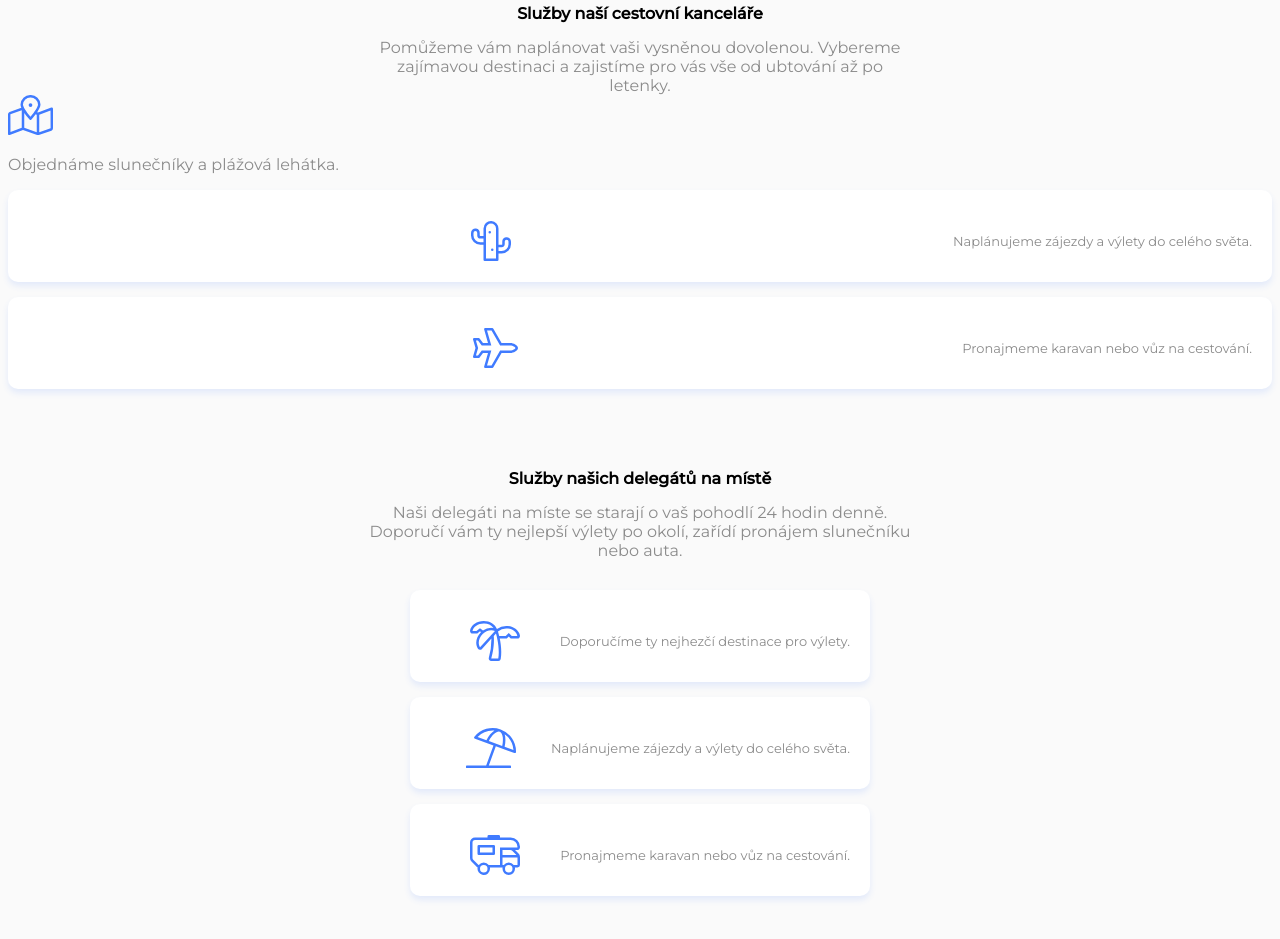
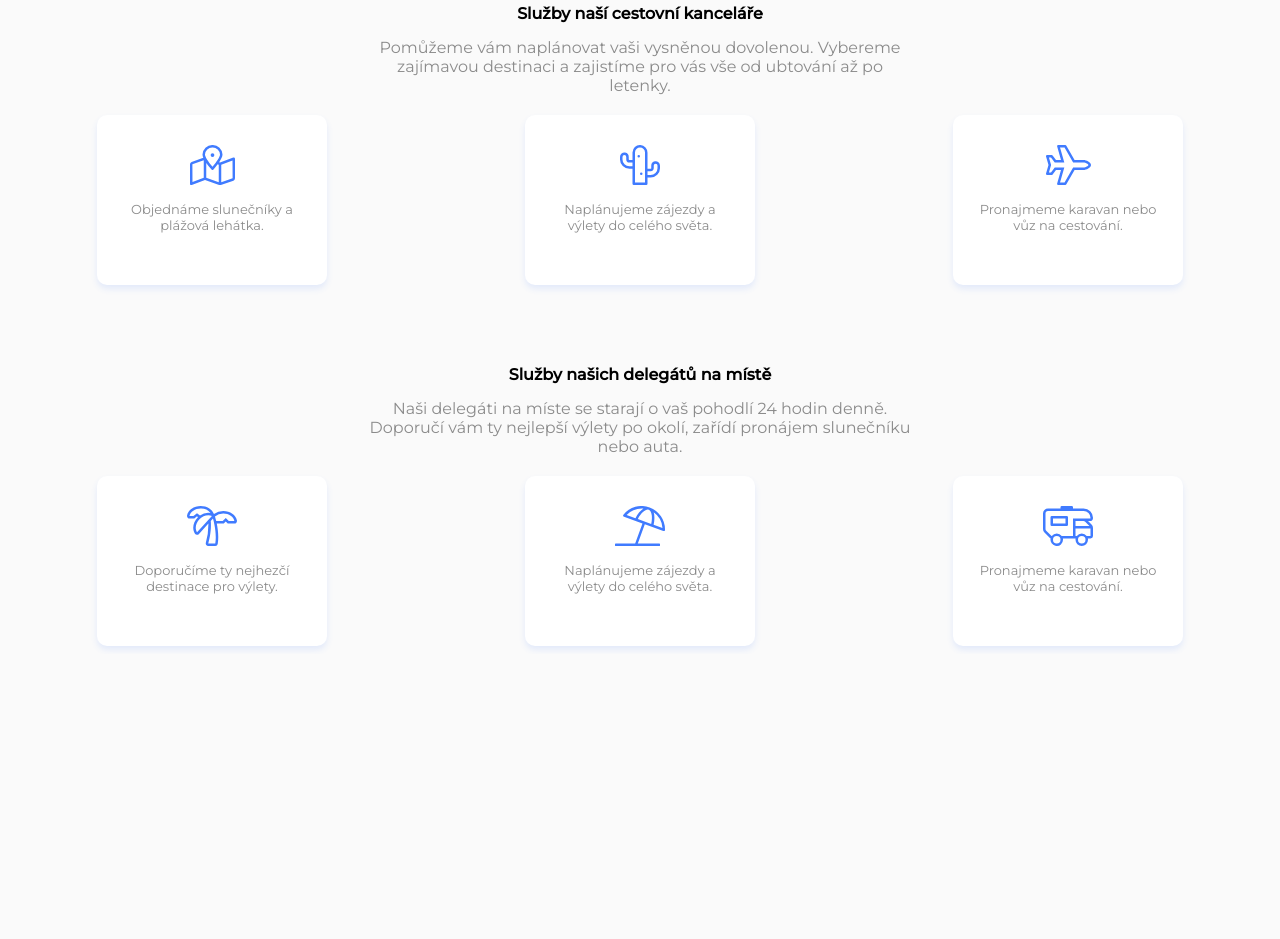
Before and after one commit to prochmi/prochmi-sluzby_povinny, a plain HTML site: page index.html in a window 1280 px wide. Shown: the part 693-1632 px from the top of the page. After the commit the page ends 1347 px from the top, so only its background shows below. Drawn offline with Linux system fonts and the light colour scheme.

Commit message:
Zmeny_tablet

```diff
--- a/index.html
+++ b/index.html
@@ -15,9 +15,9 @@
 </head>
 <body>
     <header >
-            <div class="prvnirada">
+
                     <div class="obrazek">
-                        <img  src="image/happy-traveler.svg" alt="happy-traveler">
+                        <img  class="cestovatel" src="image/happy-traveler.svg" alt="happy-traveler">
                     </div>
                     <div class="h">
                         <h1 >Happy Travels</h1>
@@ -30,12 +30,12 @@
                         <a class="druhy" href="#">Raději pohodu na pláži</a>
                     </div>
 
-                    </div>
 
-    </header>
+
+        </header>
 
             <main>
-                <div class="druharada">
+
 
                     <div class="sluzby">
                         <h2>Služby naší cestovní kanceláře</h2>
@@ -44,30 +44,26 @@
                         Vybereme zajímavou destinaci a zajistíme pro vás vše od ubtování až po letenky.
                     </p>
 
-                    <div class="tlacitka">
-                                <div>
+                    <div class="pocitac">
+                                <div class="policka">
                                     <img src="image/map-icon.svg" alt="map-icon">
                                     <p>Objednáme slunečníky a plážová lehátka.</p>
                                 </div>
-
-                                <li>
-                                    <img src="image/cactus-icon.svg" alt="cactus-icon">
+                                <div class="policka">
+                                    <img  src="image/cactus-icon.svg" alt="cactus-icon">
                                     <p>Naplánujeme zájezdy a výlety do celého světa.</p>
-                                </li>
-
-                                <li>
+                                </div>
+                                <div class="policka">
                                     <img src="image/plane-icon.svg" alt="plane-icon">
                                     <p>Pronajmeme karavan nebo vůz na cestování.</p>
-                                </li>
-                         </ul>
-
-                    </div>
-                </div>
-            </main>
+                                </div>
+                        </div>
 
 
 
-                <div class="tretirada">
+
+
+
                     <div class="sluzby namiste">
                         <h2>Služby našich delegátů na místě</h2>
                     </div>
@@ -76,28 +72,26 @@
                      Doporučí vám ty nejlepší výlety po okolí, zařídí pronájem slunečníku nebo auta.
                     </p>
 
-                    <div class="tlacitka">
 
-                        <ul class="seznam">
-                                <li>
+                    <div class="pocitac">
+                        <div class="policka">
                                     <img src="image/palm-icon.svg" alt="palm-icon">
                                     <p>Doporučíme ty nejhezčí destinace pro výlety.</p>
-                                </li>
+                                </div>
 
-                                <li>
+                                <div class="policka">
                                     <img src="image/umbrella-icon.svg" alt="umbrella-icon">
                                     <p>Naplánujeme zájezdy a výlety do celého světa.</p>
-                                </li>
+                                </div>
 
-                                <li class="konec" >
+                                <div class="policka konec">
                                 <img src="image/rv-icon.svg" alt="rv-icon">
                                 <p>Pronajmeme karavan nebo vůz na cestování.</p>
-                                </li>
-                        </ul>
+                                </div>
 
                     </div>
 
-            </div>
+            </main>
 
 
 </body>
--- a/style.css
+++ b/style.css
@@ -30,6 +30,12 @@ h1 {
     margin-top: 39.5px;
     text-align: center;
     color: #000000;
+}
+
+h2 {
+    font-size: 16px;
+    color: #000000;
+
 }
 
 .cara {
@@ -88,17 +94,13 @@ a {
 }
 
 .sluzby {
-    margin: 0 auto;
-    margin-top: 70px;
+    margin: 70px auto 0px;
     text-align: center;
+    display: block;
 
 }
 
-h2 {
-    font-size: 16px;
-    color: #000000;
 
-}
 
 .uprava {
     margin-top: 15px;
@@ -106,18 +108,22 @@ h2 {
 
 
 
-li {
+.policka {
 display: flex;
-margin-bottom: 15px;
-justify-content: space-around;
+justify-content: center;
+text-align: center;
 border-radius: 10px;
 box-shadow:  0px 4px 6px #407BFF1F;
 background-color: #FFFFFF;
 padding: 30px 20px 20px ;
 font-size: 13px;
+width: 460px;
+height: 80px;
+margin: 28px auto;
+justify-content: space-evenly;
 
 }
-img {
+.cestovatel {
     margin: 0 auto;
 }
 
@@ -141,6 +147,16 @@ a {
     margin-bottom: 60px;
 }
 
+.tretirada {
+    padding-top: 200px;
+
+}
+.druharada {
+    height: auto;
+    width: auto;
+
+}
+
 
 
 @media screen and (min-width: 640px){
@@ -148,24 +164,45 @@ a {
         max-width: 550px;
     }
 
-
-
-
     .zkouska {
         display: flex;
         justify-content: center;
         padding-top: 20px;
         align-items: center;
         gap: 20px;
-
     }
 
     .prvni {
         margin: 0;
-
     }
 
     .druhy {
         margin: 0;
     }
+
+    .policka {
+        text-align: center;
+        display: block;
+        width: 230px;
+        height: 170px;
+        justify-content: center;
+        margin: 0 auto;
+
+    }
+    .pocitac {
+        display: flex;
+        gap: 20px;
+        justify-content: center;
+        padding-top: 20px;
+        align-items: center;
+
+    }
+
+    .konec {
+        margin-bottom: auto;
+    }
+
+
+
+
 }
```
